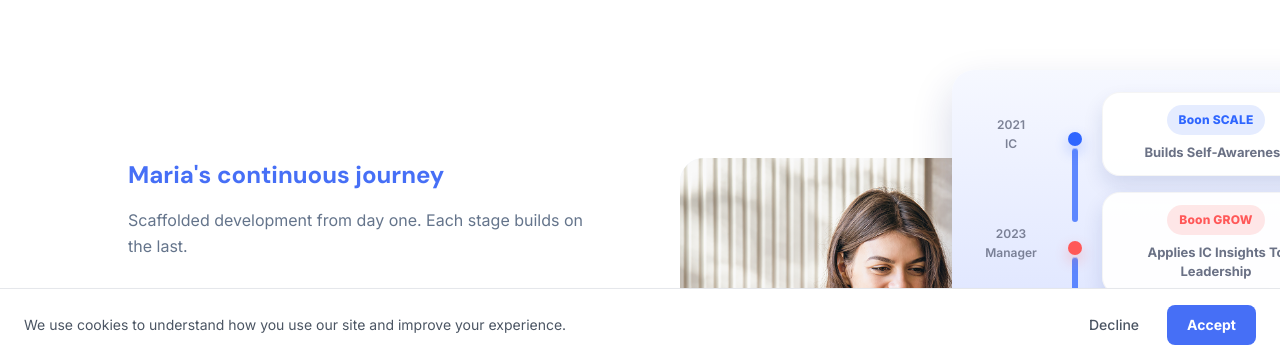
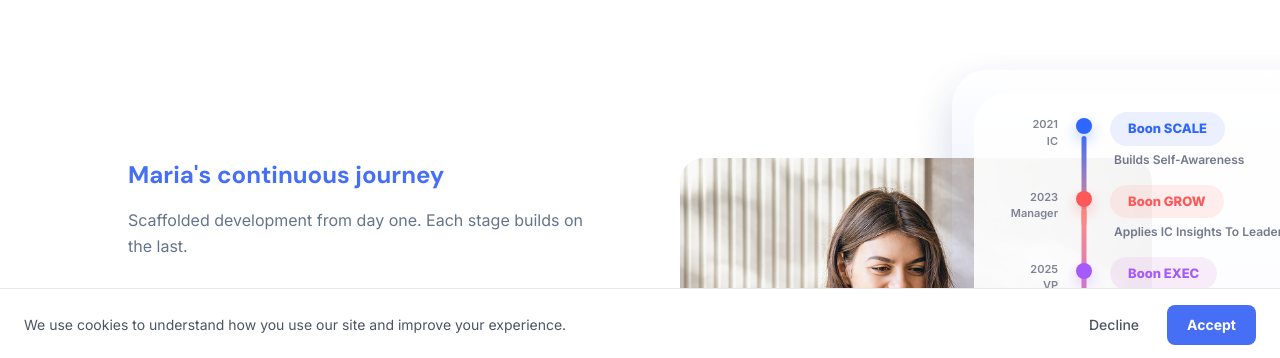
Before and after one commit to ayafdez/Boon_New-Website-V2, a Next.js app in the folder next-site/: page / in a window 1280 px wide. Both pictures are taken after a click on the button "WITH BOON". Shown: the part 2819-3177 px from the top of the page. Built offline with nearby package versions, Linux system fonts and the light colour scheme; no server answers; a web font is replaced by a local one.

Commit message:
Update BoonDifferenceVisual.tsx

```diff
--- a/next-site/components/home/BoonDifferenceVisual.tsx
+++ b/next-site/components/home/BoonDifferenceVisual.tsx
@@ -183,84 +183,79 @@ export function BoonDifferenceVisual() {
               </div>
             </div>
           ) : (
-            /* WITH BOON — blue gradient shell, solid colored connector, colored badges */
+            /* WITH BOON — gradient shell, white inner container, per-segment connectors */
             <div
               className="absolute"
               style={{
-                top: '40px', right: '-200px', width: 400, borderRadius: 22,
-                background: 'linear-gradient(180deg, rgba(246,248,255,1) 0%, rgba(212,221,255,1) 100%)',
+                top: '40px', right: '-200px', width: 400, borderRadius: 35,
+                background: 'linear-gradient(180deg, rgba(246,248,255,0) 0%, rgba(70,111,246,0.20) 100%)',
                 boxShadow: '0 18px 40px rgba(20,40,120,0.18)',
                 padding: 22, zIndex: 10, overflow: 'hidden',
               }}
             >
+              {/* White inner container */}
+              <div style={{ background: 'rgba(255,255,255,0.92)', borderRadius: 35, padding: 20 }}>
                 <div className="flex flex-col gap-4">
                   {c.timeline.map((item: any, i: number) => {
                     const isLast = i === c.timeline.length - 1;
                     const isHovered = hoveredCard === i;
                     const isDimmed = hoveredCard !== null && !isHovered;
+                    const connectorGradient = i === 0
+                      ? 'linear-gradient(180deg, #466FF6 0%, #FF8D80 100%)'
+                      : 'linear-gradient(180deg, #FF8D80 0%, #D077D2 100%)';
                     const badgeBg = item.tone === 'blue'
-                    ? 'rgba(47,102,255,0.12)' : item.tone === 'red'
-                    ? 'rgba(255,88,88,0.14)' : 'rgba(165,90,255,0.14)';
+                      ? 'rgba(70,111,246,0.10)' : item.tone === 'red'
+                      ? 'rgba(255,141,128,0.15)' : 'rgba(208,119,210,0.12)';
                     return (
-                    <div key={i} className="relative flex items-center gap-4"
+                      <div key={i}
+                        className="relative flex items-start gap-4"
                         onMouseEnter={() => setHoveredCard(i)}
                         onMouseLeave={() => setHoveredCard(null)}
-                      style={{ cursor: 'pointer' }}
+                        style={{ cursor: 'pointer', opacity: isDimmed ? 0.4 : 1, transition: 'opacity 0.2s ease' }}
                       >
                         {/* Label */}
-                      <div className="flex flex-col items-center" style={{ width: 74, color: 'rgba(85,92,115,0.75)', fontSize: 12, lineHeight: 1.1, fontWeight: 600 }}>
-                        <span>{item.year}</span><span style={{ marginTop: 6 }}>{item.role}</span>
+                        <div className="flex flex-col items-end" style={{ width: 64, color: 'rgba(85,92,115,0.75)', fontSize: 11, lineHeight: 1.2, fontWeight: 600, paddingTop: 6, flexShrink: 0 }}>
+                          <span>{item.year}</span><span style={{ marginTop: 3 }}>{item.role}</span>
                         </div>
 
-                      {/* Dot + line */}
-                      <div style={{ position: 'relative', width: 22, display: 'flex', justifyContent: 'center', alignItems: 'flex-start' }}>
+                        {/* Dot + connector */}
+                        <div style={{ position: 'relative', width: 20, display: 'flex', justifyContent: 'center', alignItems: 'flex-start', flexShrink: 0 }}>
                           <div style={{
-                          width: 14, height: 14, borderRadius: 999,
+                            width: 16, height: 16, borderRadius: 999,
                             background: item.color,
                             boxShadow: `0 6px 14px ${item.color}55`,
-                          marginTop: 10, position: 'relative', zIndex: 1,
-                          transform: isHovered ? 'scale(1.3)' : 'scale(1)',
-                          transition: 'all 0.2s ease',
+                            marginTop: 6, position: 'relative', zIndex: 1,
+                            transform: isHovered ? 'scale(1.35)' : 'scale(1)',
+                            transition: 'transform 0.2s ease',
                           }} />
                           {!isLast && (
                             <div style={{
-                            position: 'absolute', top: 26, left: '50%',
+                              position: 'absolute', top: 24, left: '50%',
                               transform: 'translateX(-50%)',
-                            width: 6, height: 74, borderRadius: 999,
-                            background: 'rgba(47,102,255,0.75)',
-                            boxShadow: 'inset 0 1px 0 rgba(255,255,255,0.55)',
+                              width: 5, height: 90, borderRadius: 999,
+                              background: connectorGradient,
                             }} />
                           )}
                         </div>
 
-                      {/* Card */}
+                        {/* Badge + description */}
+                        <div style={{ flex: 1, transform: isHovered ? 'translateX(-4px)' : 'translateX(0)', transition: 'transform 0.2s ease' }}>
                           <div style={{
-                        flex: 1,
-                        background: 'rgba(255,255,255,0.95)',
-                        borderRadius: 18, padding: '12px 14px',
-                        boxShadow: isHovered ? '0 16px 30px rgba(20,40,120,0.20)' : '0 10px 20px rgba(20,40,120,0.12)',
-                        border: isHovered ? `1px solid ${item.color}44` : '1px solid rgba(0,0,0,0.04)',
-                        opacity: isDimmed ? 0.45 : 1,
-                        transform: isHovered ? 'scale(1.03) translateX(-4px)' : 'scale(1)',
-                        transition: 'all 0.2s ease',
-                      }}>
-                        <div style={{ display: 'flex', justifyContent: 'center', marginBottom: 8 }}>
-                          <span style={{
-                            fontSize: 12, fontWeight: 800, padding: '6px 12px',
-                            borderRadius: 999, letterSpacing: 0.2,
+                            fontSize: 13, fontWeight: 800, padding: '7px 18px',
+                            borderRadius: 999, display: 'inline-block',
                             background: badgeBg, color: item.color,
-                            whiteSpace: 'nowrap',
+                            marginBottom: 6, whiteSpace: 'nowrap',
                           }}>
                             {item.event}
-                          </span>
                           </div>
-                        <div style={{ textAlign: 'center', fontSize: 13, fontWeight: 700, color: 'rgba(80,88,112,0.85)' }}>
-                          {item.description}
+                          <div style={{ fontSize: 12, fontWeight: 600, color: 'rgba(80,88,112,0.80)', paddingLeft: 4, lineHeight: 1.4 }}>
+                            {(item as any).description}
                           </div>
                         </div>
                       </div>
                     );
                   })}
+                </div>
               </div>
             </div>
           )}
```
Lines whose indentation alone changed are shown as unchanged.
